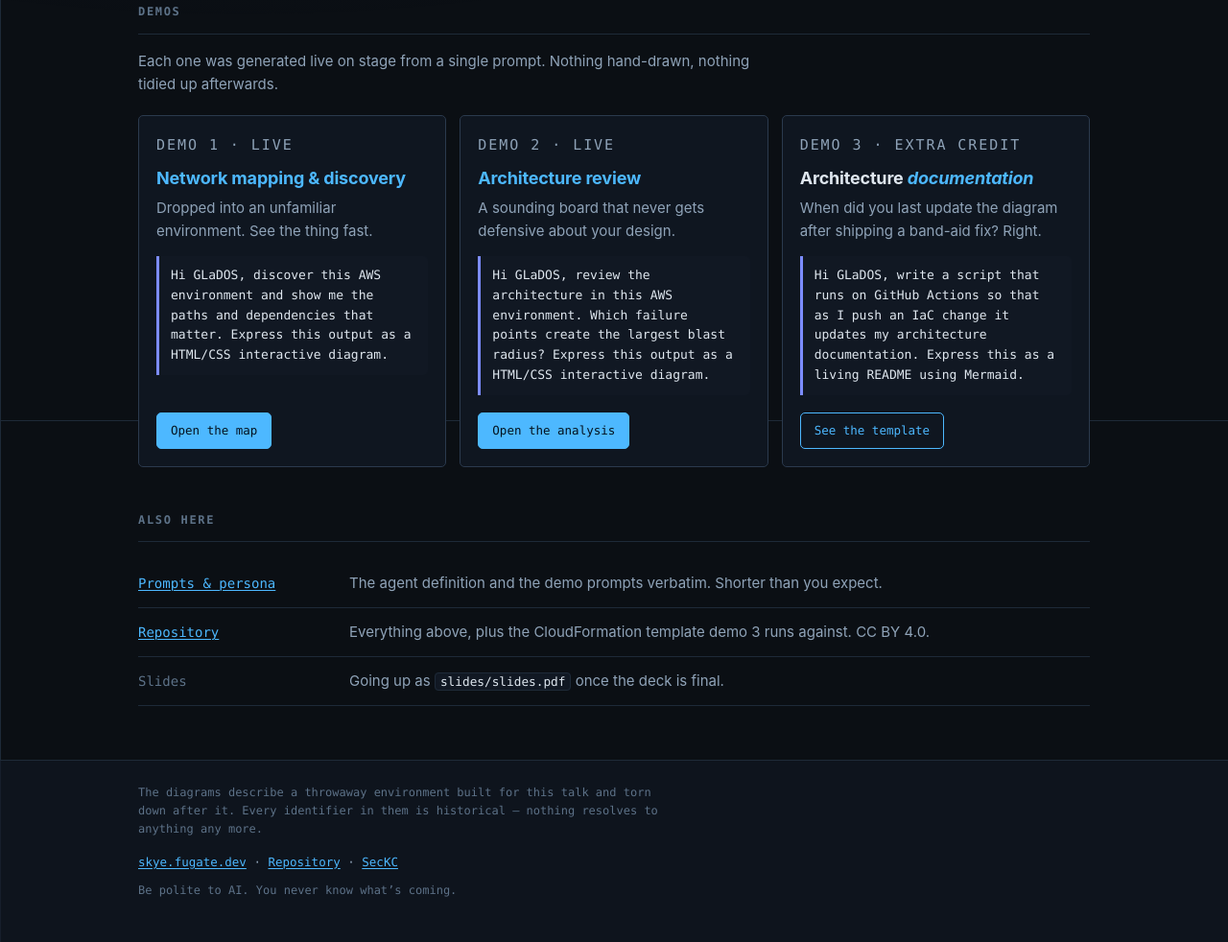
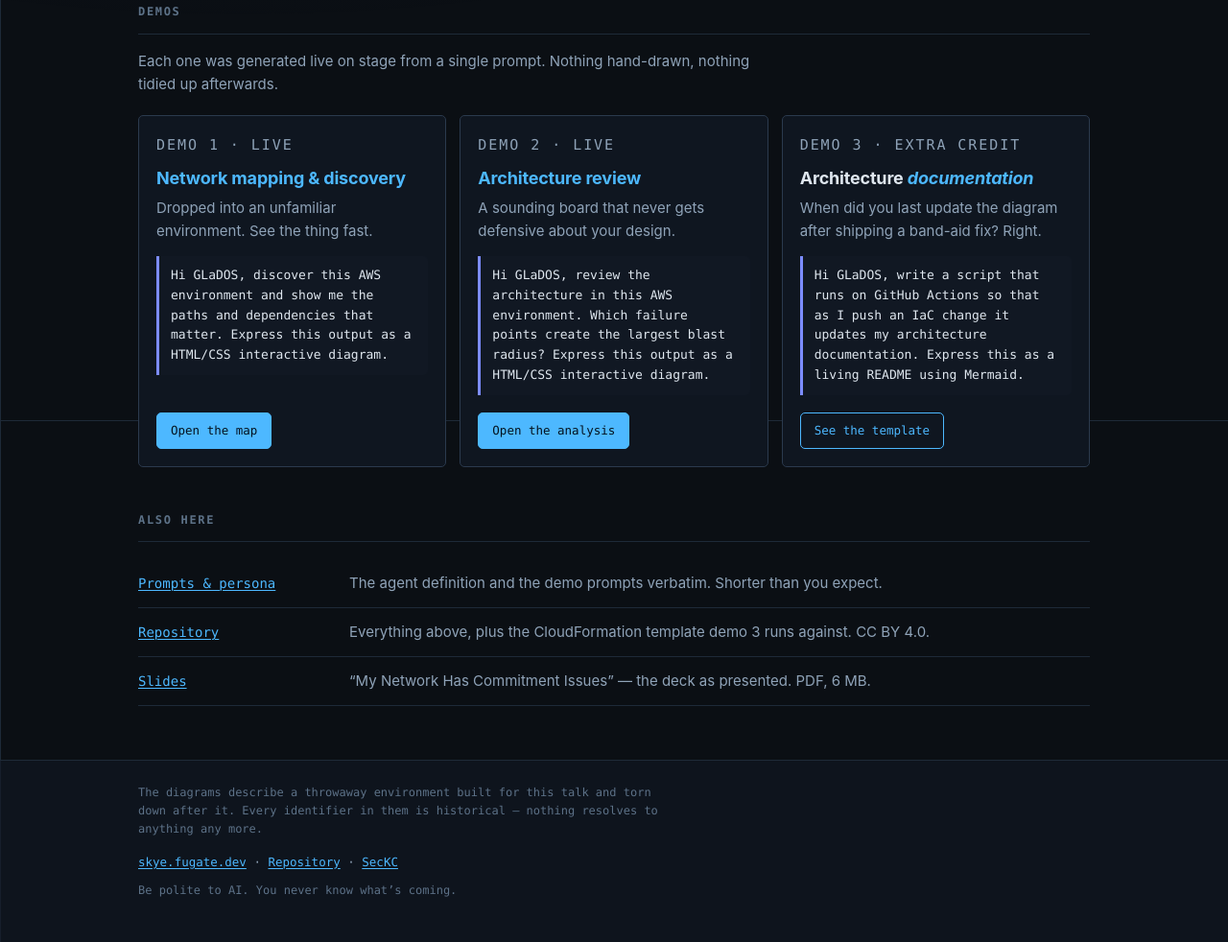
Before and after one commit to skyefugate/2026-09-SecKC-AI-Talk, a plain HTML site: page docs/index.html in a window 1280 px wide. Shown: the part 362-1344 px from the top of the page at 96% size. Drawn offline with Linux system fonts and the light colour scheme.

Commit message:
docs: add the SecKC deck as slides/slides.pdf
Export of "My Network Has Commitment Issues - SecKC Edition" (34 pages,
6 MB, well under the 25 MB target). Turns the pending Slides entry on the
landing page into a real link and updates the slides README accordingly.

```diff
--- a/docs/index.html
+++ b/docs/index.html
@@ -87,8 +87,8 @@
         <span>Everything above, plus the CloudFormation template demo 3 runs against. CC&nbsp;BY&nbsp;4.0.</span>
       </li>
       <li>
-        <span class="pending-inline">Slides</span>
-        <span>Going up as <code>slides/slides.pdf</code> once the deck is final.</span>
+        <a href="slides/slides.pdf">Slides</a>
+        <span>&ldquo;My Network Has Commitment Issues&rdquo; &mdash; the deck as presented. PDF, 6&nbsp;MB.</span>
       </li>
     </ul>
   </section>
```
Also changed, not shown: 2 other files.
